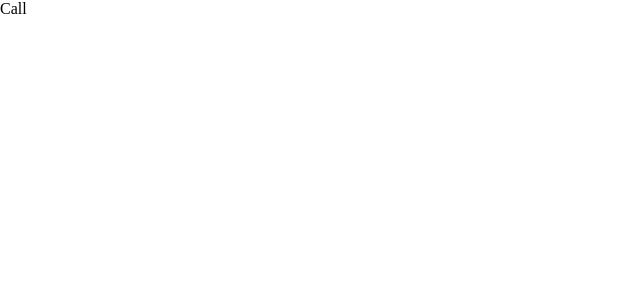
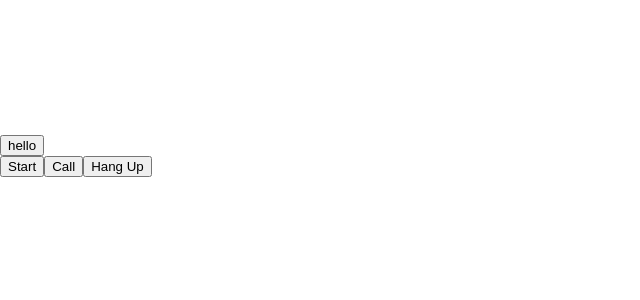
Before and after one commit to AbdulRashidReshamwala/hackjaipur, a React (Create React App) app: page /call in a window 1280 px wide. Shown: the top 300 px of the page, without its empty margins (0-640 px from the left). Built offline with nearby package versions, Linux system fonts and the light colour scheme.

Commit message:
added user stream element

```diff
--- a/package.json
+++ b/package.json
@@ -13,7 +13,8 @@
     "react-dom": "^16.13.1",
     "react-router": "^5.2.0",
     "react-router-dom": "^5.2.0",
-    "react-scripts": "3.4.1"
+    "react-scripts": "3.4.1",
+    "webrtc-adapter": "^7.6.2"
   },
   "scripts": {
     "start": "react-scripts start",
--- a/src/Pages/Call/CallPage.jsx
+++ b/src/Pages/Call/CallPage.jsx
@@ -1,5 +1,30 @@
-import React from "react";
+import React, { useState } from "react";
+import adapter from "webrtc-adapter";
 
+const mediaStreamConstraints = {
+  video: true,
+};
 export default function CallPage() {
-  return <div>Call</div>;
+  const getUserMedia = async () => {
+    try {
+      let ms = await navigator.mediaDevices.getUserMedia(
+        mediaStreamConstraints
+      );
+      document.querySelector("#my-stream").srcObject = ms;
+    } catch {
+      alert("No media Devices Found");
+    }
+  };
+  return (
+    <div>
+      <button onClick={getUserMedia}>hello</button>
+      <video id="my-stream" autoPlay playsInline></video>
+      <video id="remoteVideo" autoPlay playsInline></video>
+      <div>
+        <button id="startButton">Start</button>
+        <button id="callButton">Call</button>
+        <button id="hangupButton">Hang Up</button>
+      </div>
+    </div>
+  );
 }
```
Also changed, not shown: 1 other file (tests, documents, lock files or other folders).
